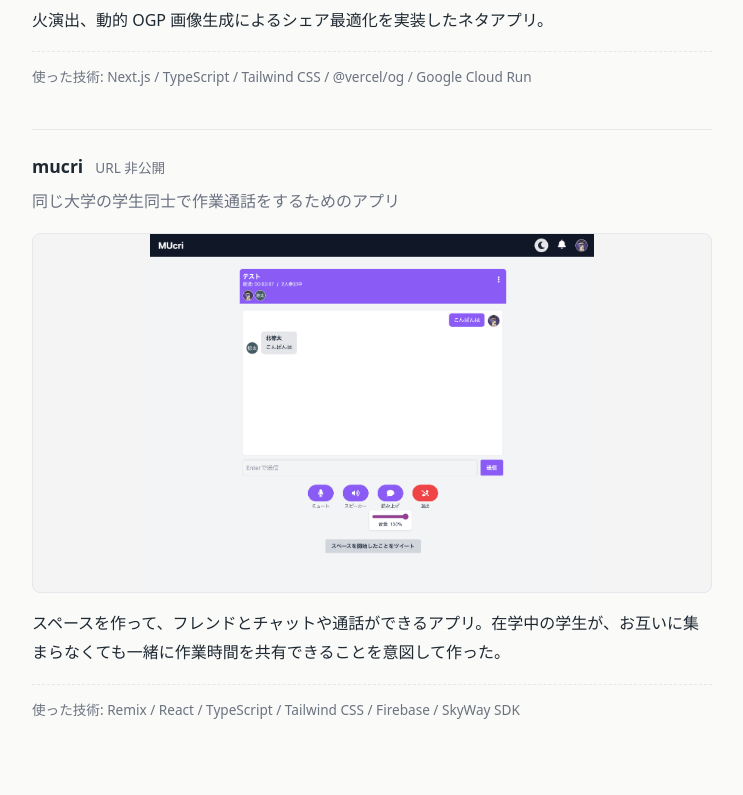
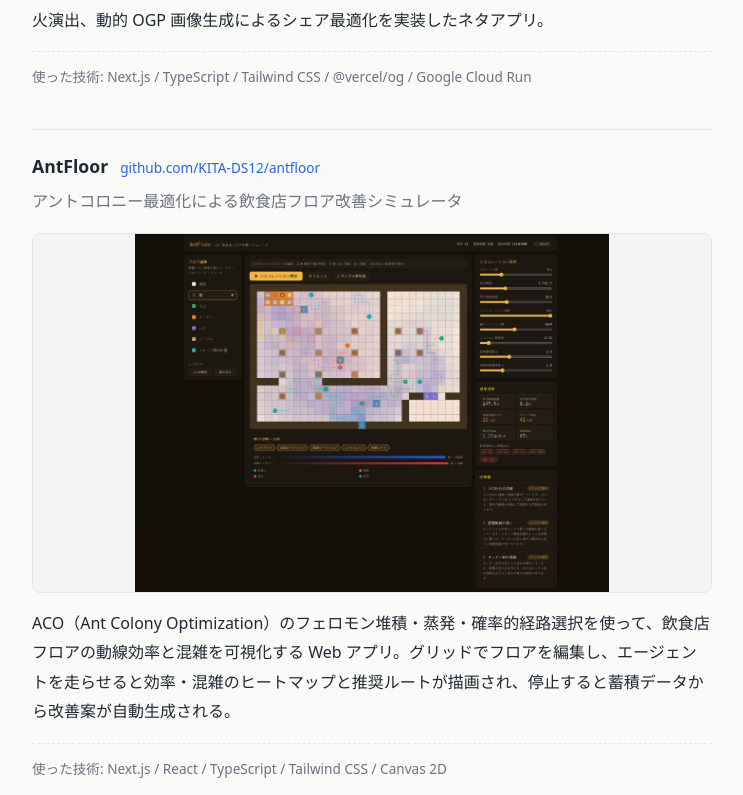
Before and after one commit to KITA-DS12/kitaPortfolio, a Nuxt app: page / in a window 1280 px wide. Shown: the part 6705-7500 px from the top of the page, without its empty margins (268-1011 px from the left). Built offline with nearby package versions, Linux system fonts and the light colour scheme.

Commit message:
feat: 個人開発に AntFloor を追加
ACO を用いた飲食店フロア改善シミュレータ AntFloor を個人開発セクションに追加する。
GitHub リポジトリへのリンク、スクリーンショット、使用技術を mucri の直前に配置した。

```diff
--- a/components/PersonalProjects.vue
+++ b/components/PersonalProjects.vue
@@ -50,6 +50,22 @@
         />
         <p>4 リール漢字スロット。30 種以上の四字熟語と「二零二六」のジャックポット、当たり時の花火演出、動的 OGP 画像生成によるシェア最適化を実装したネタアプリ。</p>
         <p class="stack">使った技術: Next.js / TypeScript / Tailwind CSS / @vercel/og / Google Cloud Run</p>
+      </article>
+
+      <article class="project">
+        <h3 class="project-title">
+          <span>AntFloor</span>
+          <a class="project-url" href="https://github.com/KITA-DS12/antfloor" target="_blank" rel="noopener">github.com/KITA-DS12/antfloor</a>
+        </h3>
+        <p class="project-summary">アントコロニー最適化による飲食店フロア改善シミュレータ</p>
+        <img
+          class="project-image"
+          src="/images/antfloor.png"
+          alt="AntFloor のシミュレーション画面のスクリーンショット"
+          loading="lazy"
+        />
+        <p>ACO（Ant Colony Optimization）のフェロモン堆積・蒸発・確率的経路選択を使って、飲食店フロアの動線効率と混雑を可視化する Web アプリ。グリッドでフロアを編集し、エージェントを走らせると効率・混雑のヒートマップと推奨ルートが描画され、停止すると蓄積データから改善案が自動生成される。</p>
+        <p class="stack">使った技術: Next.js / React / TypeScript / Tailwind CSS / Canvas 2D</p>
       </article>
 
       <article class="project">
```
Also changed, not shown: public/images/antfloor.png (added).
